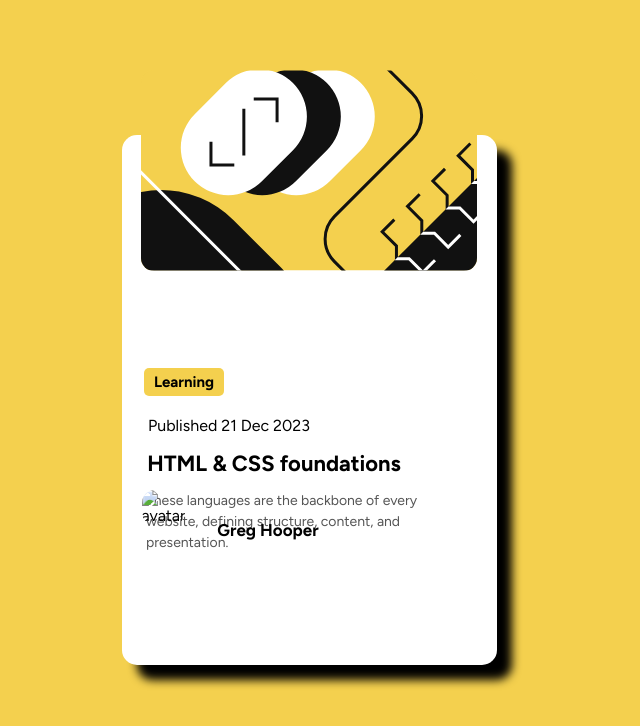
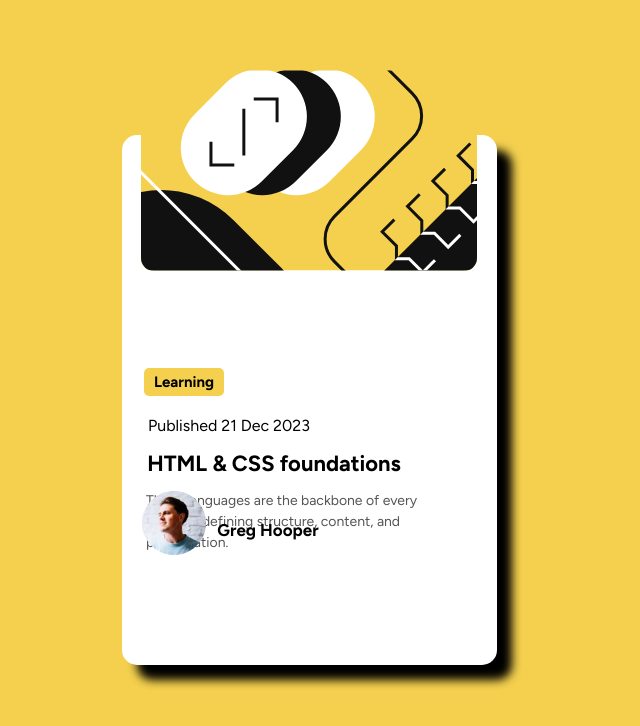
Before and after one commit to yoseph74/Blog-preview-card, a plain HTML site: page index.html in a window 1280 px wide. Shown: the whole page, without its empty margins (331-971 px from the left). Drawn offline with Linux system fonts and the light colour scheme.

Commit message:
Update index.html

```diff
--- a/index.html
+++ b/index.html
@@ -122,7 +122,7 @@
         <p class="name">Greg Hooper</p>
     </div>
     <div class="nokia">
-        <img src="assets/images/image-avatar.webp" alt="avatar" class="avatar">
+        <img src="image-avatar.webp" alt="avatar" class="avatar">
     </div>
 </div>
 </body>
```
